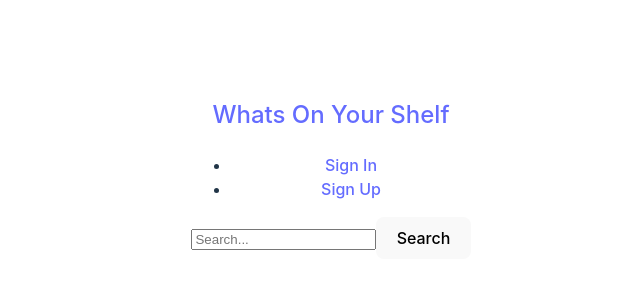
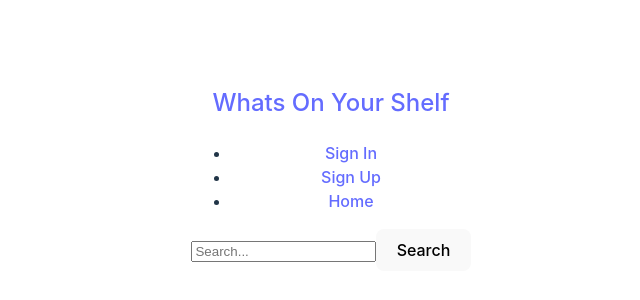
Before and after one commit to Saosyn/whats_on_your_shelf, a React (Vite) app in the folder client/: page / in a window 1280 px wide. Shown: the part 232-532 px from the top of the page, without its empty margins (309-949 px from the left). Built offline with nearby package versions, Linux system fonts and the light colour scheme.

Commit message:
added a home link to the react-router

```diff
--- a/client/src/components/Navbar.jsx
+++ b/client/src/components/Navbar.jsx
@@ -14,6 +14,9 @@ export default function Navbar(){
                         <li className="mr-4  hover:bg-blue-400 hover:text-lg hover:text-white transition-all duration-300 p-2 rounded">
                             <Link to='/signup'>Sign Up</Link>
                         </li>
+                        <li className="mr-4  hover:bg-blue-400 hover:text-lg hover:text-white transition-all duration-300 p-2 rounded">
+                            <Link to='/'>Home</Link>
+                        </li>
                     </ul>
                 </div>
             </div>
```
